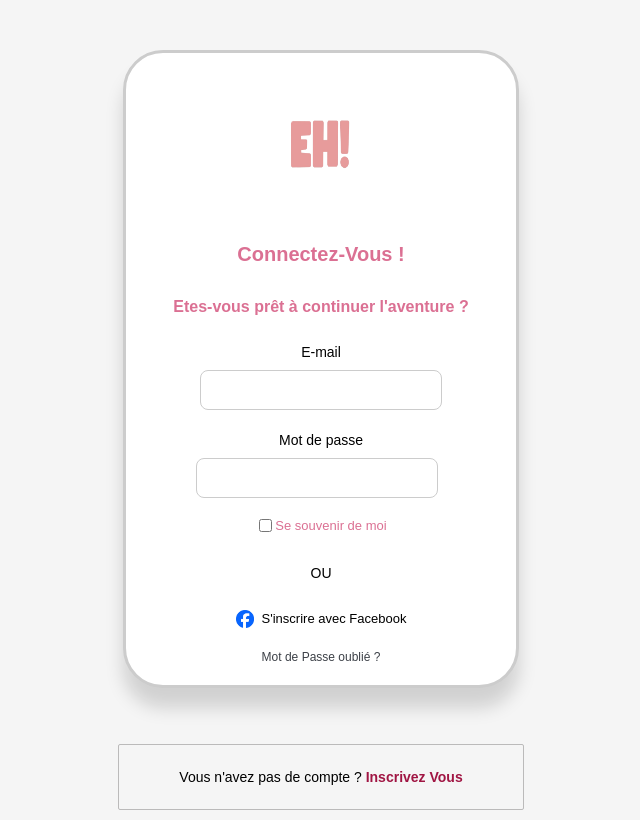
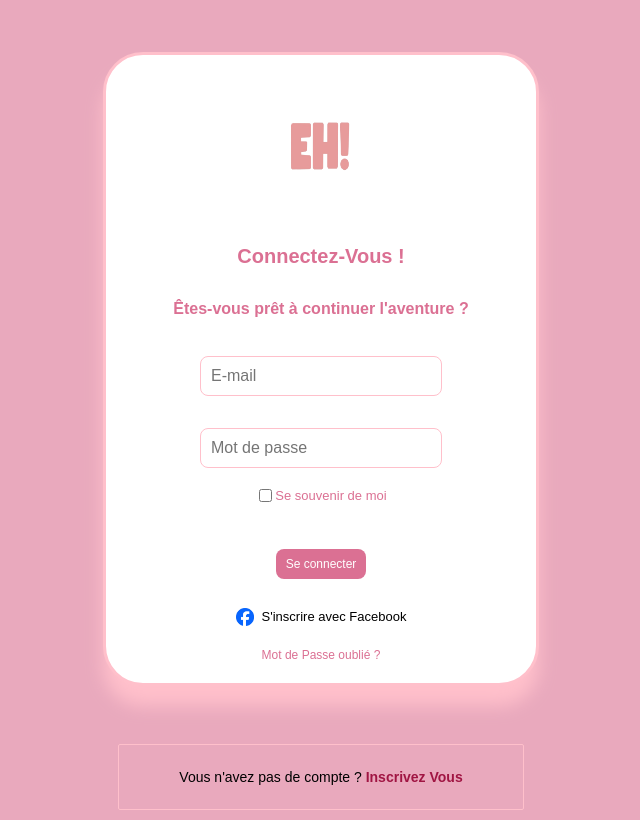
Before and after one commit to BI13-C/Projet, a PHP site: page /connection.html in a window 1280 px wide. Shown: the whole page, without its empty margins (319-959 px from the left). Run offline with PHP 8.4, Linux system fonts and the light colour scheme.

Commit message:
Finalisation d'ajout de ma page de connection

```diff
--- a/page/connection.html
+++ b/page/connection.html
@@ -13,25 +13,22 @@
     <img src="Logo.png" height="150" width="100">
 
     <h1>Connectez-Vous !</h1>
-    <h2>Etes-vous prêt à continuer l'aventure ?</h2>
+    <h2>Êtes-vous prêt à continuer l'aventure ?</h2>
 
-    <label for="email">E-mail</label>
-    <input required id="email" type="text"  >
-    <label for="mot-de-passe">Mot de passe</label>
-    <input required id="mot-de-passe" name="mot-de-passe" type="password">
+    <label for="email"></label>
+    <input required id="email" type="text" placeholder="E-mail" >
+    <label for="mot-de-passe"></label>
+    <input required id="mot-de-passe" name="mot-de-passe" type="password" placeholder="Mot de passe" >
 
 
     <label class="remember">
         <input type="checkbox" id="remember-me" name="remember-me">
         Se souvenir de moi
-    </label>
+    </label><br>
+
+    <button type="submit" class="submit-button">Se connecter</button>
 
 
-    <div class="separator">
-        <span></span>
-        <span>OU</span>
-        <span> </span>
-    </div>
 
     <div class="forgot-button">
             <button>
--- a/page/index.html
+++ b/page/index.html
@@ -15,7 +15,7 @@
             <img src="Logo.png" height="50px" width="100px">
         </div>
         <div class="lien" id="menu" class="hidden">
-            <a href="Pagedeconnection.html">Connexion</a>
+            <a href="connection.html">Connexion</a>
             <a href="inscription.html">Inscrivez-vous !</a>
         </div>
     </div><br><br>
--- a/page/style5.css
+++ b/page/style5.css
@@ -2,7 +2,7 @@ body {
     margin: 0;
     padding: 10px;
     min-height: 100vh;
-    background-color: whitesmoke;
+    background-color: rgb(233, 169, 189);
     display: flex;
     align-items: center;
     justify-content: center;
@@ -20,10 +20,10 @@ h2 {
 }
 
 .container {
-    width: 350px;
+    width: 390px;
     min-height: 100px;
     margin: auto;
-    border: 3px solid #ccc;
+    border: 3px solid pink;
     padding: 20px;
     background-color: white;
     color: black;
@@ -31,7 +31,7 @@ h2 {
     display: flex;
     flex-direction: column;
     align-items: center;
-    box-shadow: 0 20px 18px rgba(0, 0, 0.2, 0.15);
+    box-shadow: 0 20px 18px pink;
     text-align: center;
 }
 
@@ -52,25 +52,15 @@ h2 {
 .form2 input[type="password"] {
     padding: 10px;
     font-size: 16px;
-    border: 1px solid #ccc;
+    border: 1px solid pink;
     border-radius: 8px;
     width: 220px;
     margin-bottom: 8px;
+
 }
 
-#mot-de-passe {
-    margin-right: 8px;
-}
 
-.form2 button[type="button"] {
-    background-color: #eee;
-    border: 1px solid #ccc;
-    border-radius: 8px;
-    padding: 6px 12px;
-    font-size: 13px;
-    cursor: pointer;
-    margin-left: 4px;
-}
+
 
 .form2 .remember {
     display: flex;
@@ -78,23 +68,11 @@ h2 {
     font-size: 13px;
     margin-top: 4px;
     color: palevioletred;
+
 }
 
-.separator {
-    display: flex;
-    align-items: center;
-    justify-content: space-between;
-    margin-top: 20px;
-    column-gap: 18px;
-    font-size: 14px;
-}
-.separator span:nth-child(1),
-.separator span:nth-child(3) {
-    width: 100%;
-    height: 1px;
-    background: #ccc;
-    display: block;
-}
+
+
 
 .forgot-button {
     display: flex;
@@ -107,7 +85,7 @@ h2 {
     background: none;
     border: 0;
     font-size: 12px;
-    color: #3c4047;
+    color: palevioletred;
     display: flex;
     align-items: center;
     column-gap: 8px;
@@ -123,7 +101,7 @@ h2 {
 }
 
 .Inscrivez-vous {
-    border: 1px solid #bbbaba;
+    border: 1px solid pink;
     padding: 10px 60px;
     margin-top: 16px;
     font-size: 14px;
@@ -139,3 +117,15 @@ h2 {
     font-size: 14px;
     color: black;
 }
+
+
+.submit-button {
+    background-color: palevioletred;
+    color: white;
+    border: none;
+    padding: 8px 10px;
+    border-radius: 8px;
+    font-size: 12px;
+    cursor: pointer;
+    margin-top: 10px;
+}
```
Also changed, not shown: page/Pagedeconnection.html (deleted, +0 -49 lines).
